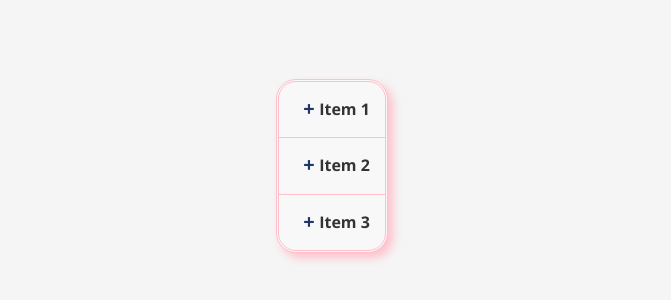
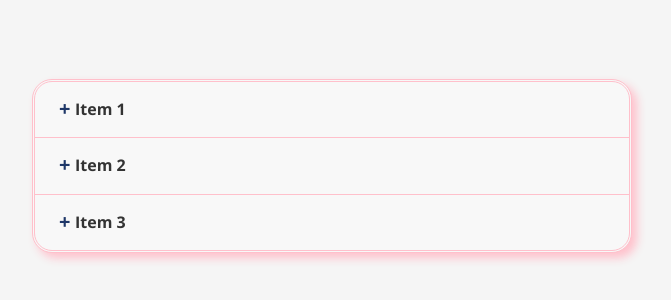
Before and after one commit to Cama-ro/jquery, a plain HTML site: page 4-accordion-jquery/index.html in a window 1280 px wide. Shown: the part 242-542 px from the top of the page, without its empty margins (308-979 px from the left). Drawn offline with nearby package versions, Linux system fonts and the light colour scheme.

Commit message:
modyfikacja pliku css

```diff
--- a/4-accordion-jquery/css/style.css
+++ b/4-accordion-jquery/css/style.css
@@ -17,7 +17,8 @@ body {
 
 .accordion {
   background-color: #f8f8f8;
-  max-width: 600px;
+  /* max-width: 600px; */
+  width: 600px;
   margin: 0 auto;
   border: 3px double pink;
   line-height: 1.6;
```
